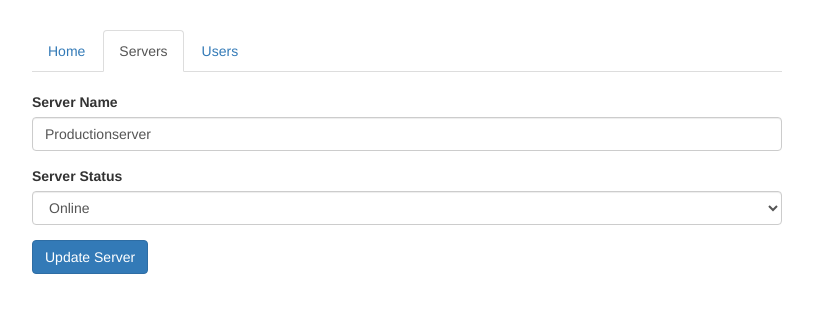
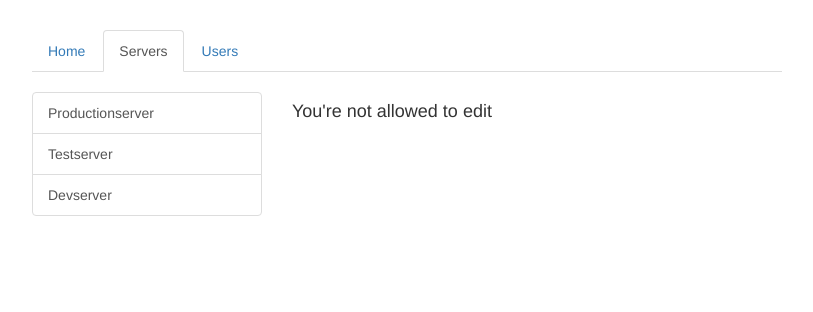
Before and after one commit to reemardelarosa/angular4-routing, an Angular app: page /servers/1/edit in a window 1280 px wide. Shown: the top 312 px of the page, without its empty margins (233-1046 px from the left). Built offline with nearby package versions, Linux system fonts and the light colour scheme.

Commit message:
Adding query params and fragment

```diff
--- a/src/app/servers/edit-server/edit-server.component.html
+++ b/src/app/servers/edit-server/edit-server.component.html
@@ -1,3 +1,5 @@
+<h4 *ngIf="!allowEdit">You're not allowed to edit</h4>
+<div *ngIf="allowEdit">
   <div class="form-group">
     <label for="name">Server Name</label>
     <input type="text" id="name" class="form-control" [(ngModel)]="serverName">
@@ -10,3 +12,4 @@
     </select>
   </div>
   <button class="btn btn-primary" (click)="onUpdateServer()">Update Server</button>
+</div>
--- a/src/app/servers/edit-server/edit-server.component.ts
+++ b/src/app/servers/edit-server/edit-server.component.ts
@@ -1,5 +1,5 @@
 import { Component, OnInit } from '@angular/core';
-import { ActivatedRoute } from '@angular/router';
+import { ActivatedRoute, Params } from '@angular/router';
 
 import { ServersService } from '../servers.service';
 
@@ -12,6 +12,7 @@ export class EditServerComponent implements OnInit {
   server: {id: number, name: string, status: string};
   serverName = '';
   serverStatus = '';
+  allowEdit = false;
 
   constructor(
     private serversService: ServersService,
@@ -19,9 +20,18 @@ export class EditServerComponent implements OnInit {
   ) { }
 
   ngOnInit() {
-    this.server = this.serversService.getServer(1);
+    const id = +this.route.snapshot.params['id'];
+    this.server = this.serversService.getServer(id);
     this.serverName = this.server.name;
     this.serverStatus = this.server.status;
+    console.log(this.route);
+    this.route.queryParams
+      .subscribe(
+        (queryParams: Params) => {
+          this.allowEdit = (queryParams['allowEdit'] === '1') ? true : false;
+        }
+      );
+    this.route.fragment.subscribe();
 //    this.route.params
 //      .subscribe(
 //        (params) => {
--- a/src/app/servers/server/server.component.html
+++ b/src/app/servers/server/server.component.html
@@ -1,2 +1,4 @@
 <h5>{{ server.name }}</h5>
 <p>Server status is {{ server.status }}</p>
+<hr>
+<button class="btn btn-primary" (click)="onEdit()">Edit user</button>
--- a/src/app/servers/server/server.component.ts
+++ b/src/app/servers/server/server.component.ts
@@ -1,5 +1,5 @@
 import { Component, OnInit } from '@angular/core';
-import { ActivatedRoute, Params } from '@angular/router';
+import { ActivatedRoute, Params, Router } from '@angular/router';
 import { ServersService } from '../servers.service';
 
 @Component({
@@ -12,6 +12,7 @@ export class ServerComponent implements OnInit {
 
   constructor(
     private serversService: ServersService,
+    private router: Router,
     private route: ActivatedRoute
   ) { }
 
@@ -26,4 +27,8 @@ export class ServerComponent implements OnInit {
     );
   }
 
+  onEdit() {
+    this.router.navigate(['edit'], {relativeTo: this.route, preserveQueryParams: true});
+  }
+
 }
--- a/src/app/servers/servers.component.html
+++ b/src/app/servers/servers.component.html
@@ -1,15 +1,21 @@
 <div class="row">
   <div class="col-xs-12 col-sm-4">
     <div class="list-group">
-      <a [routerLink]="['/servers', server.id]" [queryParams]="{allowEdit: '1'}" fragment="loading" class="list-group-item" *ngFor="let server of servers">
+      <a
+       [routerLink]="['/servers', server.id]"
+       [queryParams]="{allowEdit: server.id === 3 ? '1' : '0'}"
+       fragment="loading" class="list-group-item" *ngFor="let server of servers">
         {{ server.name }}
       </a>
     </div>
   </div>
   <div class="col-xs-12 col-sm-4">
+    <router-outlet></router-outlet>
+<!--
     <button class="btn btn-primary" (click)="onReloadPage()">Reload page</button>
-    <app-edit-server></app-edit-server>
-    <hr>
-    <!--    <app-server></app-server>-->
+<app-edit-server></app-edit-server>
+<hr>
+<app-server></app-server>
+-->
   </div>
 </div>
--- a/src/app/users/users.component.html
+++ b/src/app/users/users.component.html
@@ -7,6 +7,7 @@
     </div>
   </div>
   <div class="col-xs-12 col-sm-4">
-    <app-user></app-user>
+    <!--    <app-user></app-user>-->
+    <router-outlet></router-outlet>
   </div>
 </div>
```
Also changed, not shown: src/app/app.module.ts (+7 -5 lines). Lines whose indentation alone changed are shown as unchanged.
